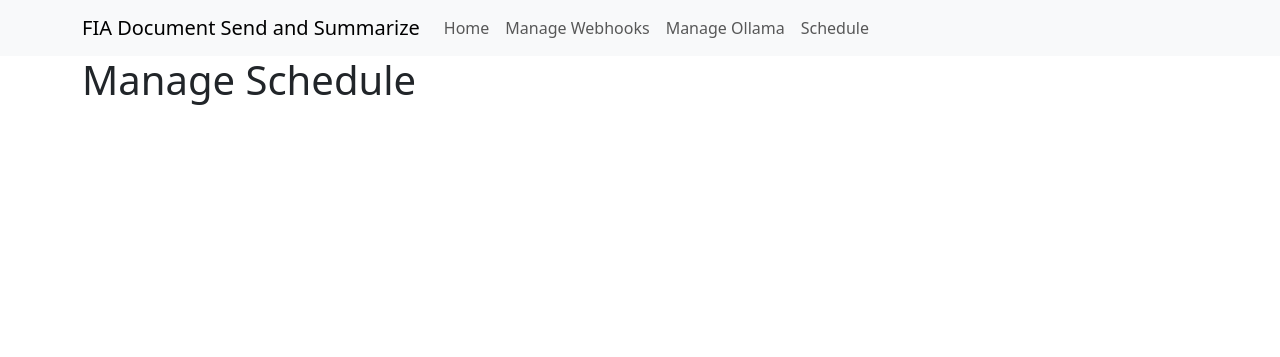
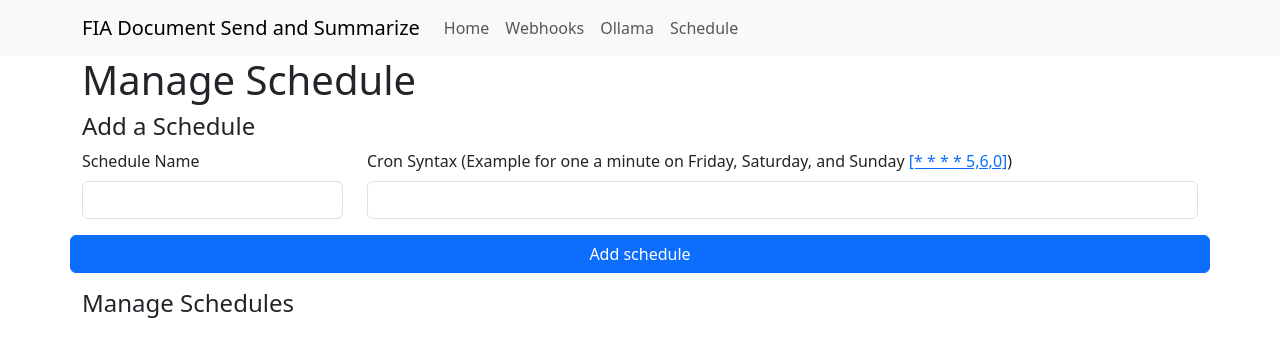
Before and after one commit to sfn-git/F1-Doc-Summarizer, a Flask app: page /config/schedule in a window 1280 px wide. Shown: the top 357 px of the page. Run offline with Flask 3, Linux system fonts and the light colour scheme; data that the repository does not hold is empty; parts of the project's set-up code (start-up, migrations or seed data) failed here and were passed over.

Commit message:
Added schedule logic

```diff
--- a/main.py
+++ b/main.py
@@ -1,41 +1,17 @@
 import utils.db as db
 import utils.utils as utils
-from utils.logging import logging
 from web.app import app
 from apscheduler.schedulers.background import BackgroundScheduler
-from apscheduler.triggers.cron import CronTrigger
 
 data = db.get_config_obj(db.get_conn())
+sched = BackgroundScheduler(daemon=True)
 
 def main():
     # Create Schedules
-    sched = BackgroundScheduler(daemon=True)
-    sched.add_job(
-        get_latest_fia_docs,
-        trigger=CronTrigger(day_of_week="fri, sat, sun", minute="*"),
-        id='1',
-        name='race_weekends'
-    )
-    sched.add_job(
-        get_latest_fia_docs,
-        trigger=CronTrigger(day_of_week="mon, tue, wed, thu", hour="*"),
-        id='2',
-        name='weekdays'
-    )
     sched.start()
+    utils.update_jobs(sched)
     from waitress import serve
     serve(app, host='0.0.0.0', port=8080)
 
-def get_latest_fia_docs():
-    try:
-        logging.info("Running FIA Docs Job")
-        utils.process_all_docs()
-        conn = db.get_conn()
-        doc_ids = db.get_documents_to_send_ids(conn)
-        for id in doc_ids:
-            utils.send_document(id[0])
-    except Exception as e:
-        logging.error('An error ocurred in the job process: {}'.format(e))
-
 if __name__=='__main__':
     main()
--- a/utils/constants.py
+++ b/utils/constants.py
@@ -49,6 +49,14 @@ CREATE_DOC_SUMMARY_TABLE="""CREATE TABLE IF NOT EXISTS document_summary(
     FOREIGN KEY (doc_id) REFERENCES documents (doc_id)
 
 )"""
+CREATE_SCHEDULE_TABLE="""CREATE TABLE IF NOT EXISTS schedule(
+    job_id INTEGER PRIMARY KEY AUTOINCREMENT,
+    job_name TEXT,
+    cron_timing TEXT,
+    date_added DATE,
+    date_updated DATE
+)
+"""
 
 BASE_FIA_URL = "https://www.fia.com"
 DOCUMENT_ENUMS = ["Summons", "Decision", "Infringement"]
--- a/utils/db.py
+++ b/utils/db.py
@@ -479,6 +479,75 @@ def insert_document_summary(conn, doc_id, summary, prompt, ollama_url, ollama_mo
     except sqlite3.Error as e:
         conn.rollback()
         logging.error(f"Error inserting document summary: {e}")
+def insert_schedule_row(conn, job_name, cron_timing):
+    try:
+        cursor = conn.cursor()
+        current_date = now()
+        query = """
+            INSERT INTO schedule (job_name, cron_timing, date_added, date_updated)
+            VALUES (?, ?, ?, ?)
+        """
+        cursor.execute(query, (job_name, cron_timing, current_date, current_date))
+        conn.commit()
+        logging.info(f"Row inserted successfully into schedule table for job_name = {job_name}.")
+    except sqlite3.Error as e:
+        conn.rollback()
+        logging.error(f"Error inserting row into schedule table: {e}")
+def get_all_schedule_rows(conn):
+    try:
+        cursor = conn.cursor()
+        query = """
+            SELECT job_id, job_name, cron_timing, date_added, date_updated
+            FROM schedule
+        """
+        cursor.execute(query)
+        rows = cursor.fetchall()
+        return rows
+    except sqlite3.Error as e:
+        logging.error(f"Error retrieving rows from schedule table: {e}")
+        return []
+def update_schedule_row(conn, job_id, job_name, cron_timing):
+    try:
+        cursor = conn.cursor()
+        current_date = now()
+        query = """
+            UPDATE schedule
+            SET job_name = ?, cron_timing = ?, date_updated = ?
+            WHERE job_id = ?
+        """
+        cursor.execute(query, (job_name, cron_timing, current_date, job_id))
+        conn.commit()
+        logging.info(f"Schedule row updated successfully for job_id = {job_id}.")
+    except sqlite3.Error as e:
+        conn.rollback()
+        logging.error(f"Error updating schedule row: {e}")
+def delete_schedule_row_by_id(conn, job_id):
+    try:
+        cursor = conn.cursor()
+        query = """
+            DELETE FROM schedule
+            WHERE job_id = ?
+        """
+        cursor.execute(query, (job_id,))
+        conn.commit()
+        logging.info(f"Schedule row deleted successfully for job_id = {job_id}.")
+    except sqlite3.Error as e:
+        conn.rollback()
+        logging.error(f"Error deleting schedule row: {e}")
+def get_schedule_row_by_id(conn, job_id):
+    try:
+        cursor = conn.cursor()
+        query = """
+            SELECT job_id, job_name, cron_timing, date_added, date_updated
+            FROM schedule
+            WHERE job_id = ?
+        """
+        cursor.execute(query, (job_id,))
+        row = cursor.fetchone()
+        return row
+    except sqlite3.Error as e:
+        logging.error(f"Error retrieving schedule row by id: {e}")
+        return None
 #CHATGPT GENERATED CODE END#
 
 def get_config_obj(conn):
@@ -497,16 +566,21 @@ if not os.path.exists('./config'):
     os.makedirs('./config')
 
 def get_conn():
+    first_run = False
     if not os.path.exists(CONFIG_FILE_PATH):
-        con = sqlite3.connect(CONFIG_FILE_PATH)
-        cur = con.cursor()
-        cur.execute(constants.CREATE_CONFIG_TABLE)
-        cur.execute(constants.CREATE_WEBHOOKS_TABLE)
-        cur.execute(constants.CREATE_DOCUMENTS_TABLE)
-        cur.execute(constants.CREATE_DOCUMENTS_SEND_TABLE)
-        cur.execute(constants.CREATE_DOC_SUMMARY_TABLE)
+        first_run = True
+    conn = sqlite3.connect(CONFIG_FILE_PATH)
+    cur = conn.cursor()
+    cur.execute(constants.CREATE_CONFIG_TABLE)
+    cur.execute(constants.CREATE_WEBHOOKS_TABLE)
+    cur.execute(constants.CREATE_DOCUMENTS_TABLE)
+    cur.execute(constants.CREATE_DOCUMENTS_SEND_TABLE)
+    cur.execute(constants.CREATE_DOC_SUMMARY_TABLE)
+    cur.execute(constants.CREATE_SCHEDULE_TABLE)
 
-        insert_config(con, 'dev', False, True, '', '')
-        con.commit()
-        con.close()
+    if first_run:
+        insert_config(conn, 'dev', False, True, '', '')
+
+    conn.commit()
+    conn.close()
     return sqlite3.connect(CONFIG_FILE_PATH)
--- a/web/app.py
+++ b/web/app.py
@@ -1,6 +1,7 @@
 from flask import Flask, render_template, request, redirect
 import utils.db as db
 import utils.utils as utils
+from main import sched
 
 app = Flask(__name__)
 
@@ -49,14 +50,14 @@ def add_webhooks():
     docs = db.get_all_documents(conn)
     for doc in docs:
         db.insert_document_send(conn, wh[0], doc[0], False, True)
-    return redirect("/config")
+    return redirect("/config/webhooks")
 
 @app.route("/config/delete/webhook", methods = ["GET"])
 def delete_webhooks():
     conn = db.get_conn()
     id = request.args.get("id")
     db.delete_webhook_by_id(conn, id)
-    return redirect("/config")
+    return redirect("/config/webhooks")
 
 @app.route("/config/update/webhook", methods = ["POST"])
 def update_webhooks():
@@ -65,8 +66,36 @@ def update_webhooks():
     webhook_name = request.form["wb-name"]
     webhook_url = request.form["wb-url"]
     db.update_webhook_by_id(conn, id, webhook_name, webhook_url)
-    return redirect("/config")
+    return redirect("/config/webhooks")
 
 @app.route("/config/schedule", methods = ["GET"])
 def schedule():
-    return render_template("schedule.html")
+    conn = db.get_conn()
+    schedules = db.get_all_schedule_rows(conn)
+    return render_template("schedule.html", schedules = schedules)
+
+@app.route("/config/add/schedule", methods = ["POST"])
+def add_schedule():
+    conn = db.get_conn()
+    schedule_name = request.form["schedule-name"]
+    schedule_cron = request.form["schedule-cron"]
+    db.insert_schedule_row(conn, schedule_name, schedule_cron)
+    return redirect("/config/schedule")
+
+@app.route("/config/update/schedule", methods = ["POST"])
+def update_schedules():
+    conn = db.get_conn()
+    id = request.args.get("id")
+    schedule_name = request.form["schedule-name"]
+    schedule_cron = request.form["schedule-cron"]
+    db.update_schedule_row(conn, id, schedule_name, schedule_cron)
+    utils.update_jobs(sched)
+    return redirect("/config/schedule")
+
+@app.route("/config/delete/schedule", methods = ["GET"])
+def delete_schedule():
+    conn = db.get_conn()
+    id = request.args.get("id")
+    db.delete_schedule_row_by_id(conn, id)
+    utils.update_jobs(sched)
+    return redirect("/config/schedule")
--- a/web/templates/nav.html
+++ b/web/templates/nav.html
@@ -13,10 +13,10 @@
                         <span class="visually-hidden">(current)</span></a>
                 </li>
                 <li class="nav-item">
-                    <a class="nav-link" href="/config/webhooks">Manage Webhooks</a>
+                    <a class="nav-link" href="/config/webhooks">Webhooks</a>
                 </li>
                 <li class="nav-item">
-                    <a class="nav-link" href="/config/ollama">Manage Ollama</a>
+                    <a class="nav-link" href="/config/ollama">Ollama</a>
                 </li>
                 <li class="nav-item">
                     <a class="nav-link" href="/config/schedule">Schedule</a>
--- a/web/templates/schedule.html
+++ b/web/templates/schedule.html
@@ -15,6 +15,56 @@
         <h1>Manage Schedule</h1>
     </div>
 
+    <div class="container">
+        <h4>Add a Schedule</h4>
+        <form action="/config/add/schedule" method="post">
+            <div class="row">
+                <div class="col-3">
+                    <label for="schedule-name" class="form-label">Schedule Name</label>
+                    <input type="text" class="form-control" name="schedule-name" id="schedule-name" aria-describedby="helpId"
+                        placeholder="" />
+                </div>
+                <div class="col">
+                    <label for="schedule-cron" class="form-label">Cron Syntax (Example for one a minute on Friday, Saturday, and Sunday <a href="https://crontab.guru/#*_*_*_*_5,6,0" target="_blank">[* * * * 5,6,0]</a>)</label>
+                    <input type="text" class="form-control" name="schedule-cron" id="schedule-cron" aria-describedby="helpId"
+                        placeholder="" />
+                </div>
+                <button type="submit" class="btn btn-primary my-3">Add schedule</button>
+            </div>
+        </form>
+    </div>
+
+    <div class="container">
+        <h4>Manage Schedules</h4>
+        {% for schedule in schedules%}
+            <form action="/config/update/schedule?id={{schedule[0]}}" method="post">
+                <div class="row">
+                    <div class="col-3">
+                        <label for="schedule-name" class="form-label">Schedule Name</label>
+                        <input type="text" class="form-control" name="schedule-name" id="schedule-name" aria-describedby="helpId"
+                            placeholder="" value="{{schedule[1]}}"/>
+                    </div>
+                    <div class="col-9">
+                        <label for="schedule-cron" class="form-label">Schedule Cron. Note: You can make the cron string invalid to disable it. (<a href="https://crontab.guru/#{{schedule[2]}}" target="_blank">View this timing</a>)</label>
+                        <input type="text" class="form-control" name="schedule-cron" id="schedule-cron" aria-describedby="helpId"
+                            placeholder="* * * * 5,6,0" value="{{schedule[2]}}"/>
+                    </div>
+                </div>
+                <br>
+                <div class="row">
+                    <div class="col-1">
+                        <label for="schedule-url" class="form-label"></label>
+                        <button type="submit" class="btn btn-primary">Update</button>
+                    </div>
+                    <div class="col-1">
+                        <label for="schedule-url" class="form-label"></label>
+                        <button type="button" class="btn btn-danger" onclick="if(confirm('Remove Scheduled Item: {{schedule[1]}}?')){window.location.href='/config/delete/schedule?id={{schedule[0]}}'}">Delete</button>
+                    </div>
+                </div>
+            </form>
+        {%endfor%}
+    </div>
+
 
 </body>
 
```
Also changed, not shown: utils/utils.py (+29 -0 lines), web/templates/config.html (deleted, +0 -98 lines).
